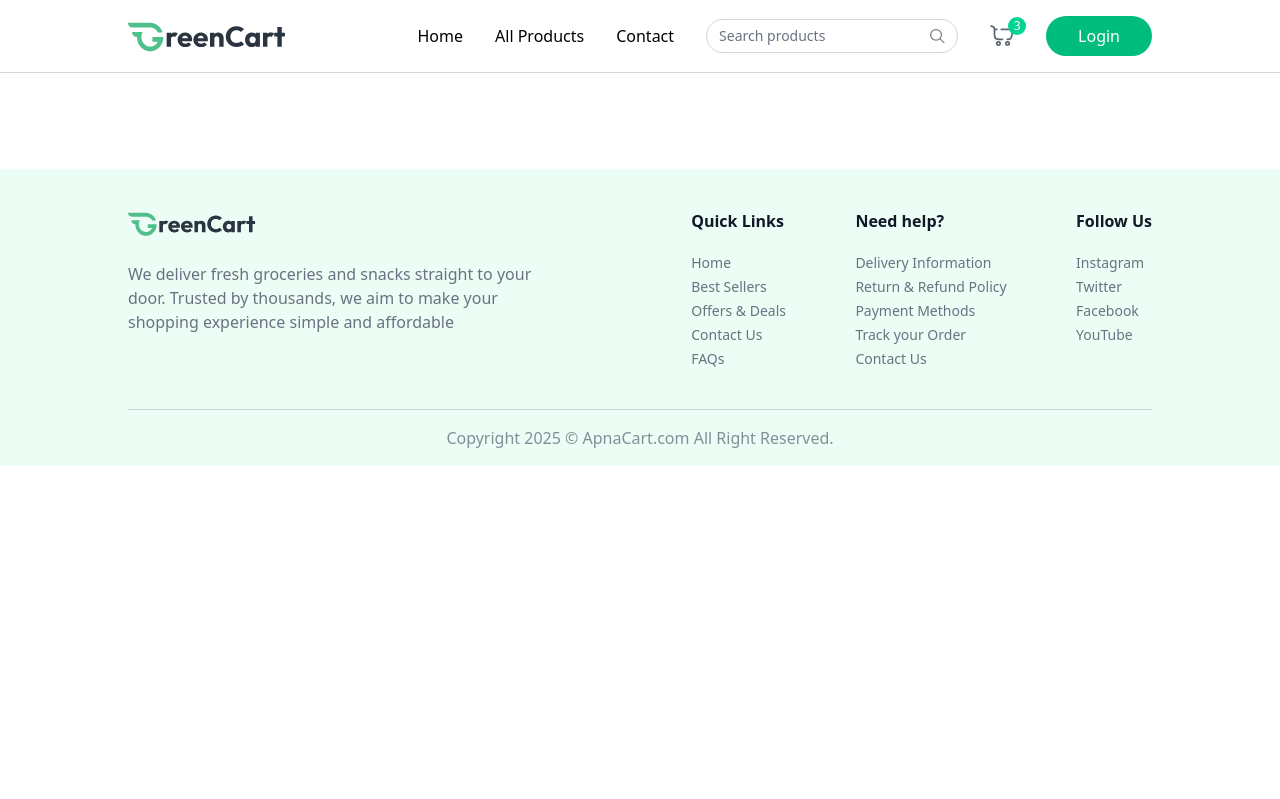
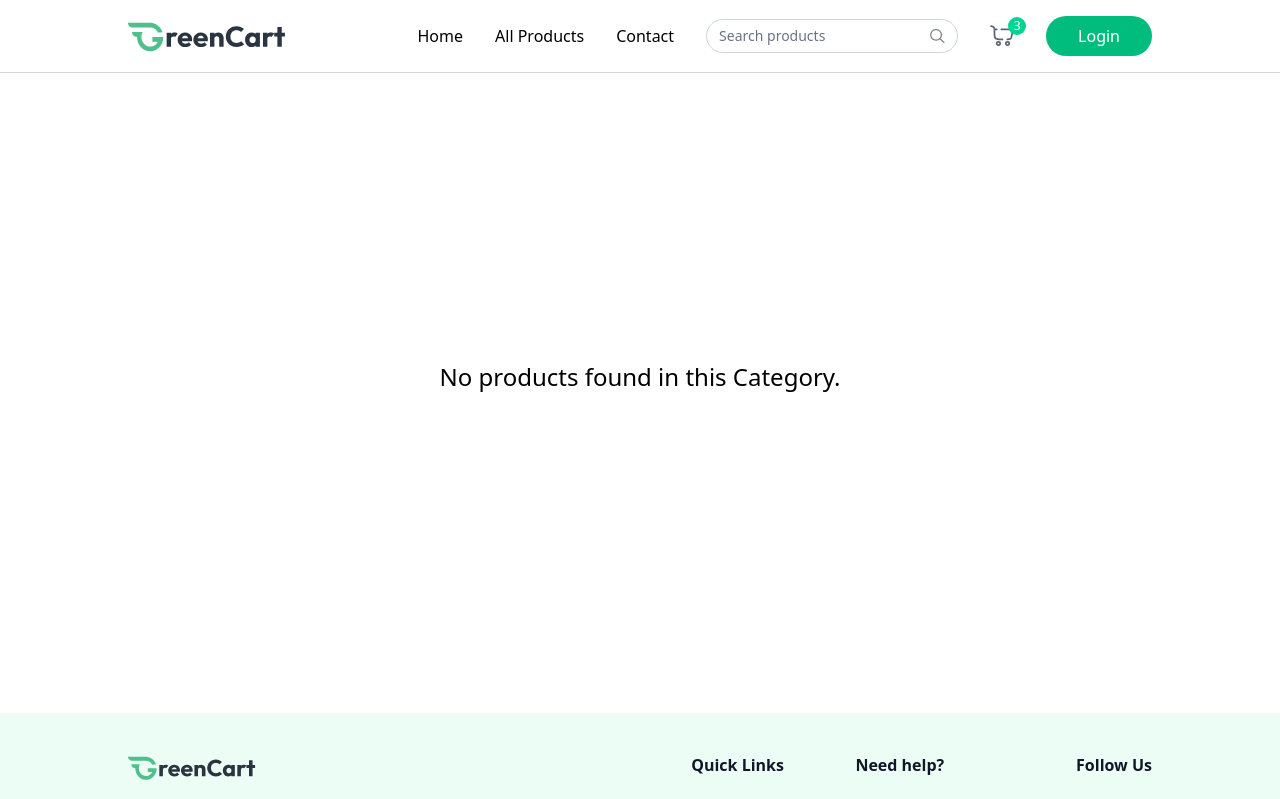
Before and after one commit to rohit-roshan123/ApnaCart--Grocery-shopping-application, a React (Vite) app in the folder ApnaCart/apnacart/: page /products/1 in a window 1280 px wide. Shown: the top 799 px of the page. Built offline with nearby package versions, Linux system fonts and the light colour scheme.

Commit message:
showing products by category feature added.

```diff
--- a/ApnaCart/apnacart/src/App.jsx
+++ b/ApnaCart/apnacart/src/App.jsx
@@ -7,6 +7,7 @@
 import { useAppContext } from './context/AppContext';
 import Login from './components/Login';
 import AllProducts from './Pages/AllProducts';
+import ProductCategory from './Pages/ProductCategory';
 
 const App = () => {
 
@@ -26,6 +27,8 @@
         <Routes>
           <Route path='/' element={<Home/>}  />
           <Route path='/products' element={<AllProducts/>}/>
+          <Route path='/products/:category' element={<ProductCategory/>}/>
+
         </Routes>
       </div>
 
--- /dev/null
+++ b/ApnaCart/apnacart/src/Pages/ProductCategory.jsx
@@ -0,0 +1,53 @@
+import React from 'react'
+import { useAppContext } from '../context/AppContext'
+import { useParams } from 'react-router-dom'
+import { categories } from '../assets/assets'
+import ProductCard from '../components/ProductCard'
+
+const ProductCategory = () => {
+    const { products } = useAppContext()
+    const { category } = useParams()
+
+    const searchCategory = categories.find((item)=> item.path.toLowerCase() === category)
+
+    const filteredProducts = products.filter((product)=>product.category.toLowerCase() === category)
+
+  return (
+    <div className='mt-16'>
+
+        {searchCategory && (
+
+            <div className='flex flex-col items-end w-max'>
+                <p className='text-2xl font-medium'>{searchCategory.text.toUpperCase()}</p>
+                <div className='w-16 h-0.5 bg-emerald-500 rounded-full' ></div>
+            </div>
+
+        )}
+
+        {filteredProducts.length > 0 ? (
+            <div className='grid grid-cols-2 sm:grid-cols-3 md:grid-cols-4 lg:grid-cols-5 gap-3 md:gap-6 mt-6'>
+                {
+                    filteredProducts.map((product)=>(
+                        <ProductCard key={product._id} product={product}/>
+                    ))
+                }
+
+
+            </div>
+
+        ):(
+            <div className='flex items-center justify-center h-[60vh]'>
+                <p className='text-2xl font-medium text-primary'>No products found in this Category.</p>
+
+            </div>
+
+        )}
+
+
+
+
+    </div>
+  )
+}
+
+export default ProductCategory
```
